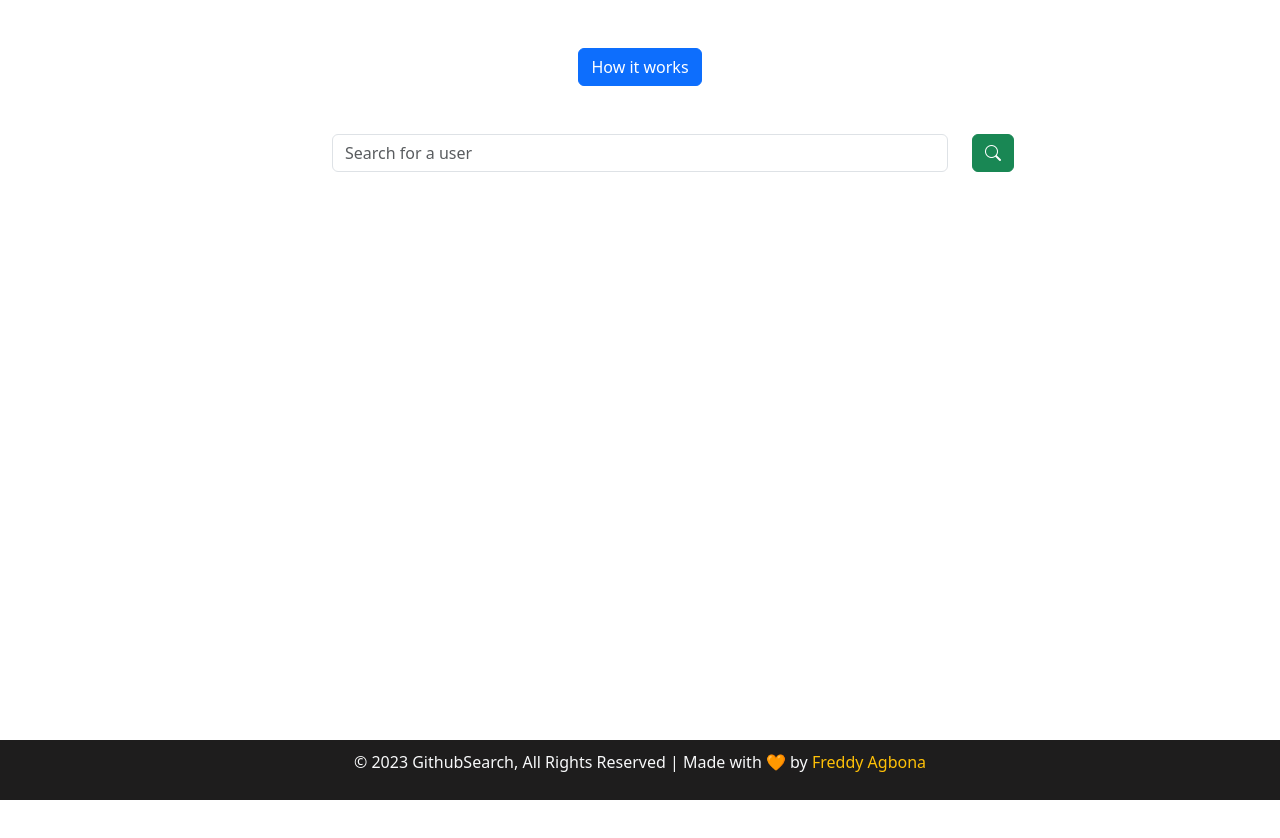
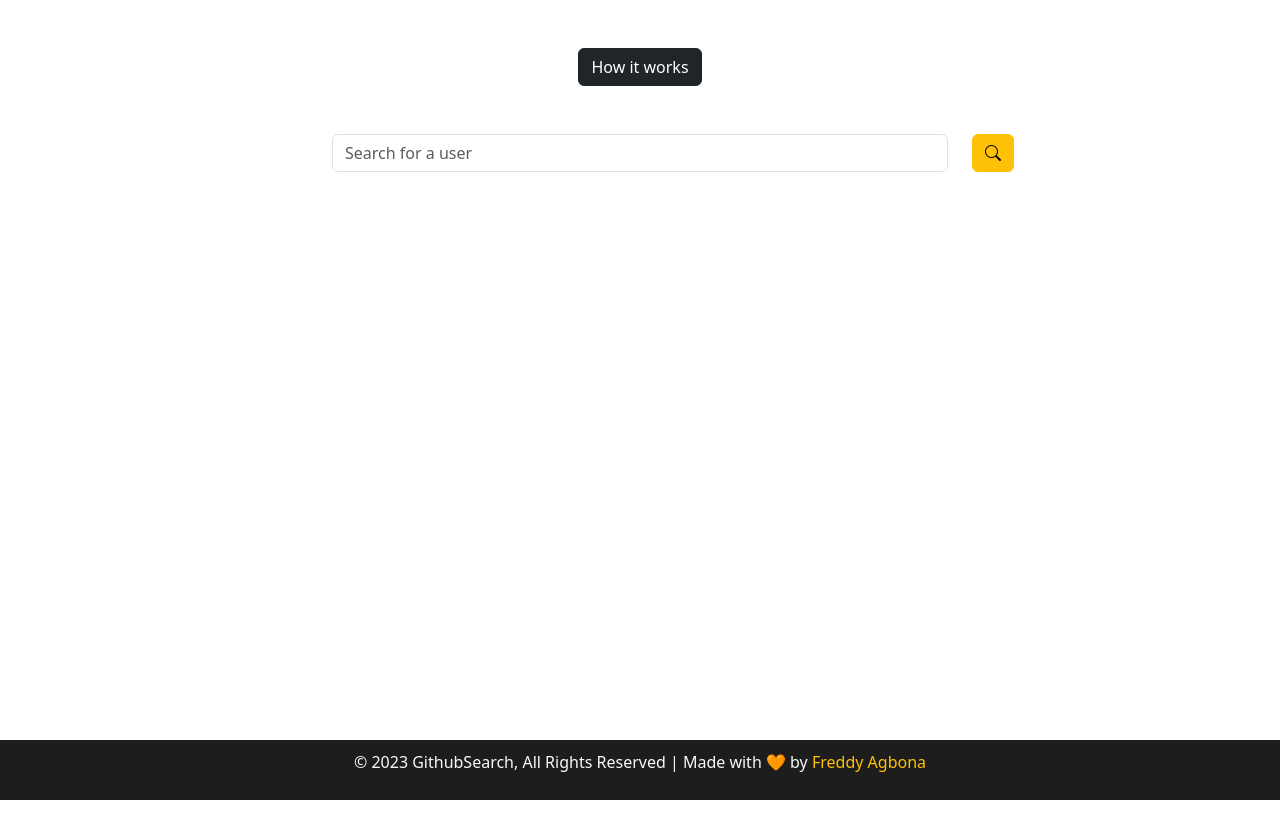
Before and after one commit to fredagbona/GithubSearchV2, a Vue app: page / in a window 1280 px wide. Shown: the top 838 px of the page. Built offline with nearby package versions, Linux system fonts and the light colour scheme.

Commit message:
[MODIFFY] : Colors

```diff
--- a/src/views/Home.vue
+++ b/src/views/Home.vue
@@ -1,6 +1,6 @@
 <template>
 
-  <button class="btn btn-primary mt-5 mx-auto d-block" data-bs-toggle="modal" data-bs-target="#howitworks">
+  <button class="btn btn-dark mt-5 mx-auto d-block" data-bs-toggle="modal" data-bs-target="#howitworks">
     How it works
   </button>
     <div class="container-fluid mt-5">
@@ -12,8 +12,8 @@
           <input v-model="username" class="form-control"  @keyup.enter="getUsers" placeholder="Search for a user">
         </div>
         <div class="col-4 col-md-2">
-          <button v-if="loading === false" @click="getUsers" class="btn btn-success "><i class="bi bi-search"></i></button>
-          <button v-else class="btn btn-secondary"  disabled>
+          <button v-if="loading === false" @click="getUsers" class="btn btn-warning "><i class="bi bi-search"></i></button>
+          <button v-else class="btn btn-dark"  disabled>
             <span class="spinner-border spinner-border-sm" aria-hidden="true"></span>
             <span role="status">Loading...</span>
           </button>
```
